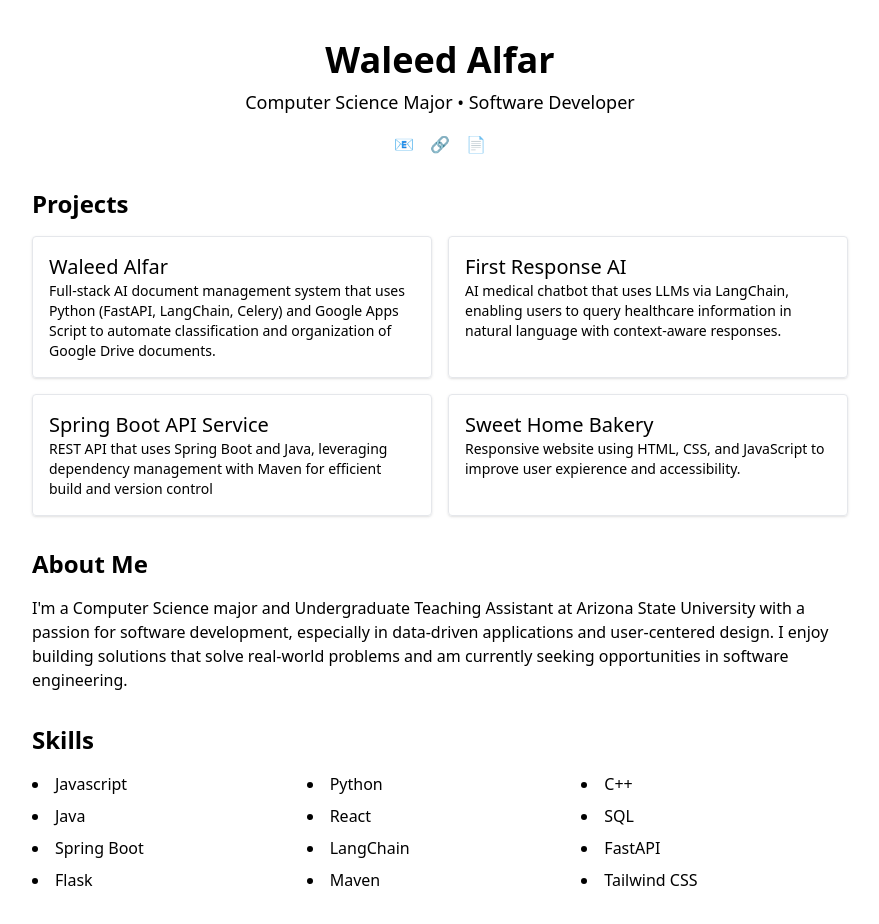
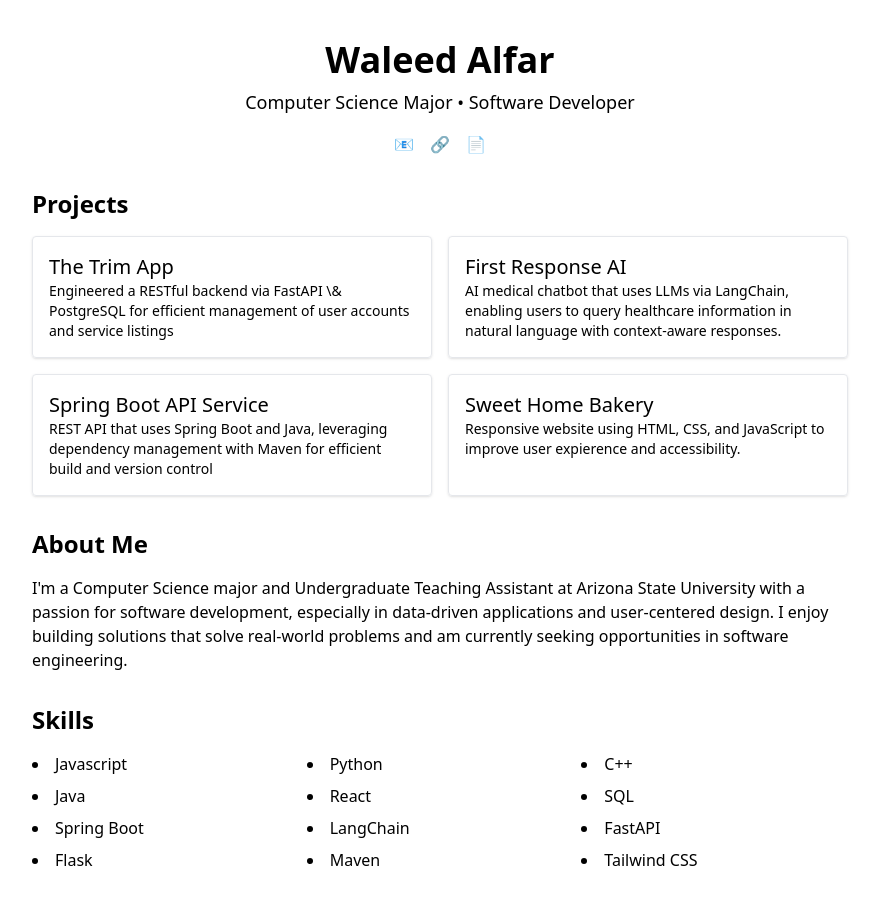
Before and after one commit to waleedalfar/Portfolio-Website, a React (Vite) app: page / in a window 1280 px wide. Shown: the top 924 px of the page, without its empty margins (200-1079 px from the left). Built offline with nearby package versions, Linux system fonts and the light colour scheme.

Commit message:
Update Portfolio.jsx

```diff
--- a/src/Portfolio.jsx
+++ b/src/Portfolio.jsx
@@ -21,11 +21,10 @@ export default function Portfolio() {
         <div className="grid md:grid-cols-2 gap-4">
           <div className="border p-4 rounded shadow">
             <h3 className="text-xl font-medium">
-              <a href="https://github.com/2025-Arizona-Opportunity-Hack-Summer/GenZents-HeritageSquareFounda" target="_blank">Waleed Alfar</a>
+              <a href="https://github.com/2025-Arizona-Opportunity-Hack-Summer/GenZents-HeritageSquareFounda" target="_blank">The Trim App</a>
               </h3>
             <p className="text-sm text-muted-foreground">
-              Full-stack AI document management system that uses Python (FastAPI, LangChain, Celery) and Google Apps
-Script to automate classification and organization of Google Drive documents.
+              Engineered a RESTful backend via FastAPI \& PostgreSQL for efficient management of user accounts and service listings
             </p>
           </div>
           <div className="border p-4 rounded shadow">
```
